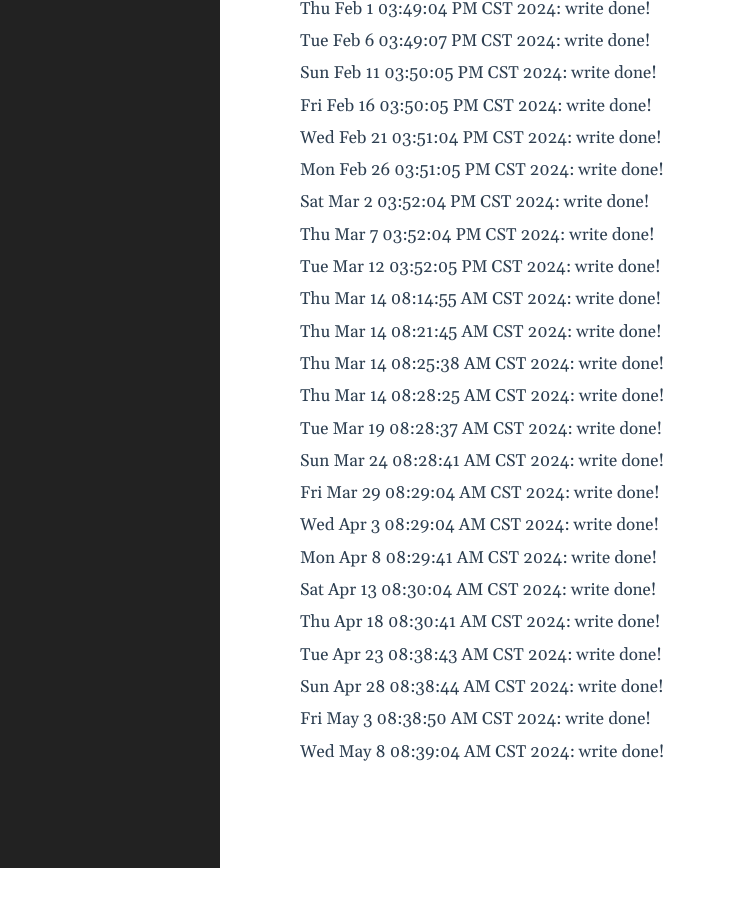
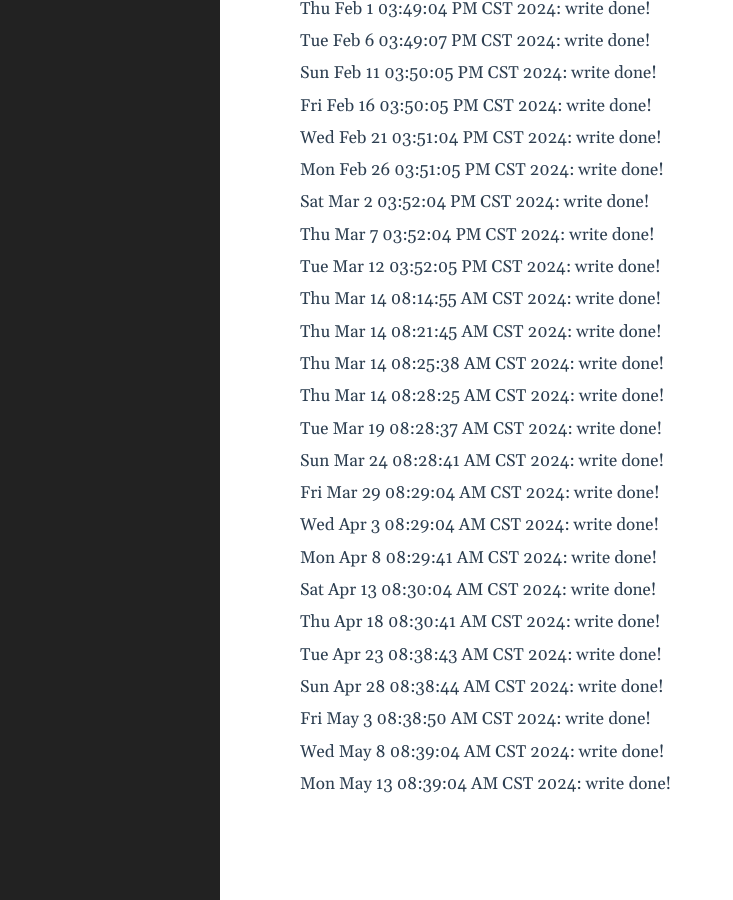
Before and after one commit to lclgo/lclgo.github.io, a Jekyll site: the page built from _posts/2023-03-10-weekly.md, in a window 1280 px wide and 900 px high, scrolled down 825 px. Shown: the whole window, without its empty margins (0-733 px from the left). Built offline with Jekyll 4.4.1, drawn with Linux system fonts in a browser that asks for light colours; before the commit the page ends 1693 px from its top, so only the background shows below that.

Commit message:
timer check

```diff
--- a/_posts/2023-03-10-weekly.md
+++ b/_posts/2023-03-10-weekly.md
@@ -91,3 +91,5 @@ Sun Apr 28 08:38:44 AM CST 2024: write done!
 Fri May  3 08:38:50 AM CST 2024: write done!
 
 Wed May  8 08:39:04 AM CST 2024: write done!
+
+Mon May 13 08:39:04 AM CST 2024: write done!
```
